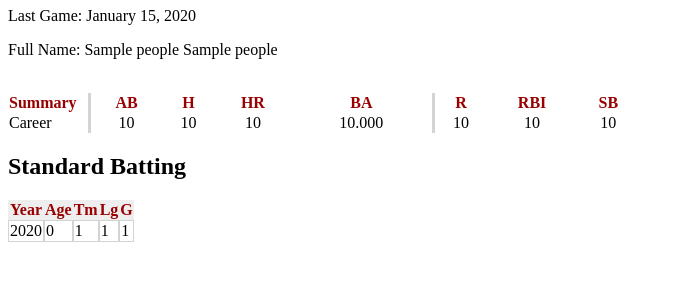
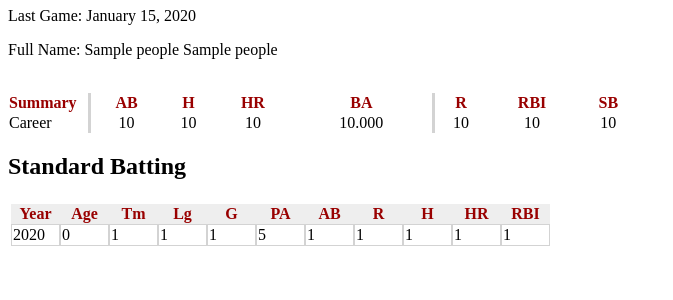
Before and after one commit to Dreyasaurus/CSI_5302_Flask_Project, a Flask app: template app/templates/player.html in a window 1280 px wide. Shown: the part 331-631 px from the top of the page, without its empty margins (0-673 px from the left). Run offline with Flask 2, Linux system fonts and the light colour scheme; tables that the repository leaves empty hold one stand-in row (values such as "Sample post"); the template is opened without the code that fills it: values that come from a table or form of the project are taken from there, most other values are stand-ins (such as "Sample title", 1, 10 or a date in 2020).

Commit message:
adding more stats to table

```diff
--- a/app/models.py
+++ b/app/models.py
@@ -99,14 +99,43 @@ class AwardsPlayers(UserMixin,db.Model):
 class Batting(UserMixin,db.Model):
     id              = db.Column(db.Integer, primary_key = True)
     playerId        = db.Column(db.String(9),db.ForeignKey('people.playerId'))
+    stint           = db.Column(db.Integer)
     yearId          = db.Column(db.Integer)
     teamId          = db.Column(db.Integer)
     team_ID         = db.Column(db.Integer)
     lgId            = db.Column(db.String(2))
     g               = db.Column(db.Integer)
+    g_batting       = db.Column(db.Integer)
+    ab              = db.Column(db.Integer)
+    r               = db.Column(db.Integer)
+    h               = db.Column(db.Integer)
+    #b2             = db.Column(db.Integer)
+    #b3              = db.Column(db.Integer)
+    hr              = db.Column(db.Integer)
+    rbi             = db.Column(db.Integer)
+    sb              = db.Column(db.Integer)
+    cs              = db.Column(db.Integer)
+    bb              = db.Column(db.Integer)
+    so              = db.Column(db.Integer)
+    ibb             = db.Column(db.Integer)
+    hbp             = db.Column(db.Integer)
+    sh              = db.Column(db.Integer)
+    sf              = db.Column(db.Integer)
+    gidp            = db.Column(db.Integer)
+    #pa              = db.Column(db.Integer)
+
 
     def getAge(self,birthDate):
         return self.yearId - birthDate
 
+    def getPA(self):
+        return self.coalesce(self.ab)+self.coalesce(self.bb)+self.coalesce(self.hbp)+self.coalesce(self.sh)+self.coalesce(self.sf)
+
+    def coalesce(self,x):
+        if x is None:
+            return 0
+        else:
+            return x
+
     def __repr__(self):
         return '<Batting {}>'.format(self.playerId)
--- a/app/templates/player.html
+++ b/app/templates/player.html
@@ -59,13 +59,19 @@
 
 	{% if player.battingDetails is not none %}
 		<h2>Standard Batting</h2>
-			<table style="border-spacing: 0;">
+			<table style="padding: 4px 3px;border-spacing: 0;">
 				<tr>
-					<th style="color:#900;background-color:#eee;"><b>Year</b> </th>
-					<th style="color:#900;background-color:#eee;"><b>Age</b> </th>
-					<th style="color:#900;background-color:#eee;"><b>Tm</b> </th>
-					<th style="color:#900;background-color:#eee;"><b>Lg</b> </th>
-					<th style="color:#900;background-color:#eee;"><b>G</b> </th>
+					<th style="color:#900;background-color:#eee;width:47px;"><b>Year</b> </th>
+					<th style="color:#900;background-color:#eee;width:47px;"><b>Age</b> </th>
+					<th style="color:#900;background-color:#eee;width:47px;"><b>Tm</b> </th>
+					<th style="color:#900;background-color:#eee;width:47px;"><b>Lg</b> </th>
+					<th style="color:#900;background-color:#eee;width:47px;"><b>G</b> </th>
+					<th style="color:#900;background-color:#eee;width:47px;"><b>PA</b> </th>
+					<th style="color:#900;background-color:#eee;width:47px;"><b>AB</b> </th>
+					<th style="color:#900;background-color:#eee;width:47px;"><b>R</b> </th>
+					<th style="color:#900;background-color:#eee;width:47px;"><b>H</b> </th>
+					<th style="color:#900;background-color:#eee;width:47px;"><b>HR</b> </th>
+					<th style="color:#900;background-color:#eee;width:47px;"><b>RBI</b> </th>
 				</tr>
 				{% for batting in player.battingDetails %}
 					<tr>
@@ -74,6 +80,12 @@
 						<td style="border: solid lightgray 1px;">{{batting.teamId}}</td>
 						<td style="border: solid lightgray 1px;">{{batting.lgId}}</td>
 						<td style="border: solid lightgray 1px;">{{batting.g}}</td>
+						<td style="border: solid lightgray 1px;">{{batting.getPA()}}</td>
+						<td style="border: solid lightgray 1px;">{{batting.ab}}</td>
+						<td style="border: solid lightgray 1px;">{{batting.r}}</td>
+						<td style="border: solid lightgray 1px;">{{batting.h}}</td>
+						<td style="border: solid lightgray 1px;">{{batting.hr}}</td>
+						<td style="border: solid lightgray 1px;">{{batting.rbi}}</td>
 					</tr>
 				{% endfor %}
 			</table>
```
